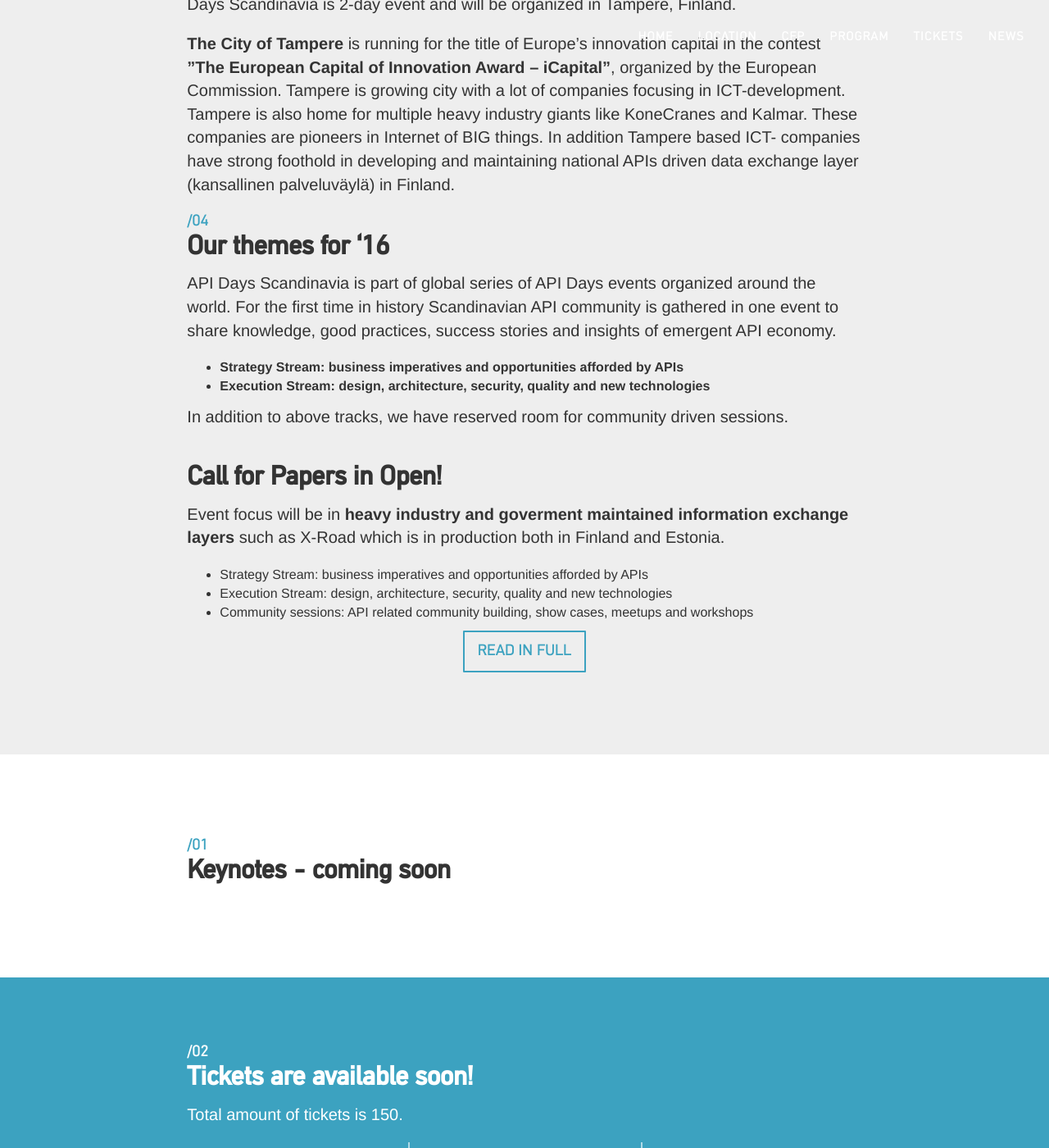
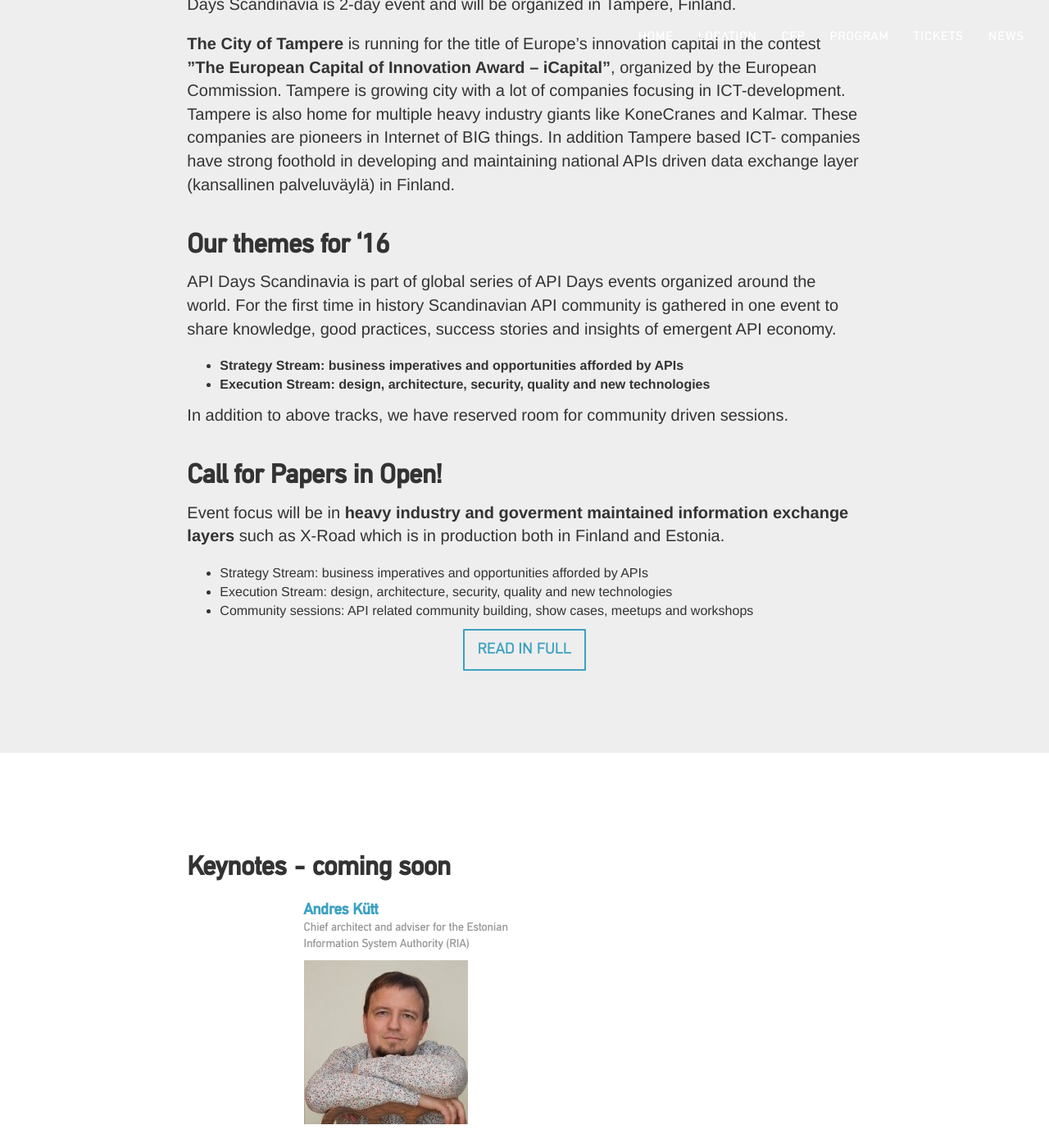
Before and after one commit to apidaysnordic/apidaysnordic.github.io, a Jekyll site: the page built from index.md, in a window 1280 px wide and 1400 px high, scrolled down 1136 px. Shown: the whole window at 82% size. Built offline with Jekyll 4.4.1, drawn with Linux system fonts in a browser that asks for light colours; some web fonts are replaced; comment, search, counter and statistics services are not loaded.

Commit message:
Added Andres to frontpage

```diff
--- a/_layouts/default.html
+++ b/_layouts/default.html
@@ -74,7 +74,6 @@
 
                 <div class="row">
                         <div class="col-md-8 col-md-offset-2">
-                                <h4 class="section-number">/04</h4>
                                 <h2>Our themes for ‘16</h2>
 				<p class="p1"><span>
 				API Days Scandinavia is part of global series of API Days events organized around the world. For the first time in history Scandinavian API community is gathered in one event to share knowledge, good practices, success stories and insights of emergent API economy.
@@ -97,7 +96,6 @@
 <!--
                 <div class="row">
                         <div class="col-md-8 col-md-offset-2">
-                                <h4 class="section-number">/03</h4>
                                 <h2>Code of Conduct</h2>
 
 
@@ -149,27 +147,26 @@
 
         <div class="row">
             <div class="col-md-8 col-md-offset-2">
-                <h4 class="section-number">/01</h4>
 
                 <h2>Keynotes - coming soon</h2>
-<!--
+
                 <div class="row">
 
                     <div class="col-xs-12 col-sm-12 col-md-5 col-lg-4 col-md-offset-1 col-lg-offset-2">
                         <div class="speaker">
-                            <a href="/2015/08/19/jason-harmon.html">
-                                <h4 class="speaker-profile">Jason Harmon<br><small>Head of API Design PayPal</small></h4>
+                            <a href="#">
+                                <h4 class="speaker-profile">Andres Kütt<br><small>Chief architect and adviser for the Estonian Information System Authority (RIA)</small></h4>
 
                                 <div class="speaker-image">
 
-                                    <img src="/images/jason-harmon-2.png" style="max-width: 100%" />
+                                    <img src="/images/speakers/andres.jpg" style="max-width: 100%" />
 
                                 </div>
                             </a>
 
                         </div>
                     </div>
-
+<!--
                     <div class="col-xs-12 col-sm-12 col-md-5 col-lg-4">
                         <div class="speaker">
                             <a href="/2015/09/10/adam-duvander.html">
```
Also changed, not shown: images/speakers/andres.jpg (added).
